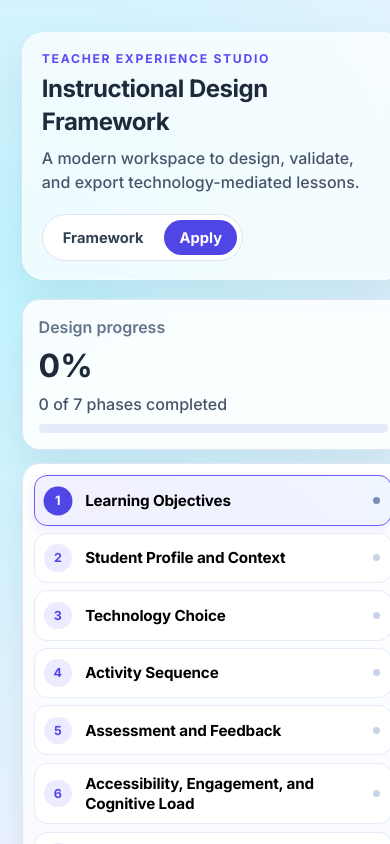
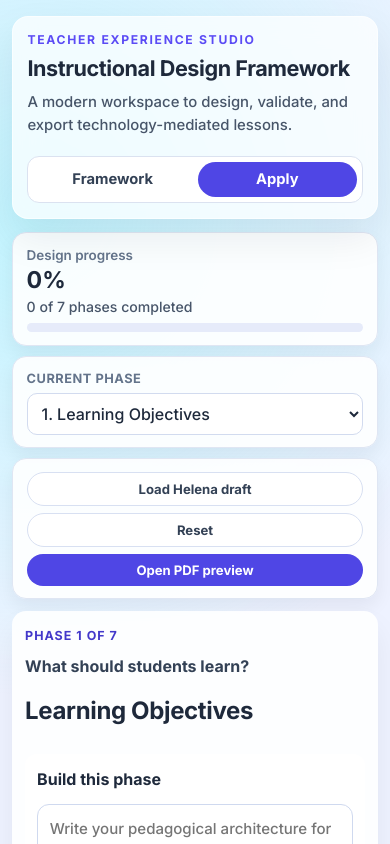
Before and after one commit to rutecintra/tpack-framework, a React (Vite) app in the folder teacher-framework/: page / in a window 390 px wide. Both pictures are taken after a click on the button "Apply". Shown: the top 844 px of the page. Built offline with nearby package versions, Linux system fonts and the light colour scheme.

Commit message:
feat: mobile friendly

```diff
--- a/teacher-framework/src/App.css
+++ b/teacher-framework/src/App.css
@@ -66,6 +66,7 @@
 .mode-picker {
   display: inline-flex;
   gap: 0.35rem;
+  flex-wrap: wrap;
   border-radius: 999px;
   padding: 0.3rem;
   background: #ffffff;
@@ -198,14 +199,14 @@
 .phase-index {
   margin: 0;
   font-size: 0.78rem;
-  color: #64748b;
+  color: #6366f1;
   font-weight: 700;
   text-transform: uppercase;
   letter-spacing: 0.08em;
 }
 
 .center-card .phase-index {
-  color: #2563eb;
+  color: #4338ca;
 }
 
 .macro {
@@ -281,6 +282,7 @@
 .framework-dots {
   display: flex;
   justify-content: center;
+  flex-wrap: wrap;
   gap: 0.48rem;
 }
 
@@ -304,10 +306,18 @@
   background: #60a5fa;
 }
 
+.framework-mobile-nav {
+  display: none;
+}
+
 .studio {
   display: grid;
   grid-template-columns: 310px minmax(0, 1fr);
   gap: 1rem;
+}
+
+.apply-mobile-panel {
+  display: none;
 }
 
 .studio-sidebar {
@@ -473,7 +483,7 @@
 }
 
 .stage-header .phase-index {
-  color: #5b4bf5;
+  color: #4338ca;
 }
 
 .stage-layout {
@@ -599,6 +609,7 @@
   margin-top: 1.15rem;
   display: flex;
   justify-content: space-between;
+  gap: 0.7rem;
 }
 
 .wizard-nav button {
@@ -640,12 +651,19 @@
 }
 
 @media (max-width: 820px) {
+  .app-shell {
+    padding: 1rem 0.75rem 1.4rem;
+    gap: 0.8rem;
+  }
+
   .topbar {
     flex-direction: column;
+    padding: 0.95rem 0.9rem;
+    border-radius: 16px;
   }
 
   .topbar h1 {
-    font-size: 1.5rem;
+    font-size: 1.35rem;
   }
 
   .intro-strip {
@@ -654,24 +672,247 @@
 
   .framework-spotlight {
     padding: 0.75rem;
+    border-radius: 16px;
   }
 
   .framework-carousel {
-    grid-template-columns: minmax(100px, 0.8fr) minmax(0, 1.55fr) minmax(100px, 0.8fr);
-    gap: 0.55rem;
+    grid-template-columns: 1fr;
+    gap: 0.7rem;
+  }
+
+  .side-card {
+    display: none;
   }
 
   .center-card {
-    min-height: 520px;
-    padding: 1rem;
+    min-height: auto;
+    padding: 1rem 0.95rem;
+    transform: none;
   }
 
-  .side-card {
-    min-height: 430px;
-    padding: 0.75rem;
+  .center-card h3 {
+    font-size: 1.12rem;
   }
 
-  .side-card h3 {
-    font-size: 0.92rem;
+  .framework-mobile-nav {
+    display: grid;
+    grid-template-columns: minmax(0, 1fr) auto minmax(0, 1fr);
+    align-items: center;
+    gap: 0.5rem;
+  }
+
+  .framework-mobile-nav p {
+    margin: 0;
+    font-size: 0.84rem;
+    color: #334155;
+    font-weight: 600;
+    text-align: center;
+    white-space: nowrap;
+  }
+
+  .framework-mobile-nav button {
+    border: 1px solid #d3dcf2;
+    background: #fff;
+    border-radius: 999px;
+    padding: 0.5rem 0.68rem;
+    font-weight: 630;
+    font-size: 0.84rem;
+    color: #334155;
+  }
+
+  .framework-mobile-nav button:last-child {
+    justify-self: end;
+  }
+
+  .studio {
+    gap: 0.75rem;
+  }
+
+  .studio-sidebar {
+    display: none;
+  }
+
+  .apply-mobile-panel {
+    display: grid;
+    gap: 0.62rem;
+  }
+
+  .apply-mobile-progress,
+  .apply-mobile-phase-picker,
+  .apply-mobile-actions {
+    border-radius: 14px;
+    border: 1px solid #dfe6f3;
+    background: rgba(255, 255, 255, 0.9);
+    box-shadow: 0 8px 18px rgba(15, 23, 42, 0.06);
+    padding: 0.8rem 0.85rem;
+  }
+
+  .apply-mobile-progress {
+    display: grid;
+    gap: 0.25rem;
+  }
+
+  .apply-mobile-progress p {
+    margin: 0;
+    color: #64748b;
+    font-weight: 600;
+    font-size: 0.84rem;
+  }
+
+  .apply-mobile-progress strong {
+    font-size: 1.45rem;
+    line-height: 1.05;
+  }
+
+  .apply-mobile-progress span {
+    color: #475569;
+    font-size: 0.88rem;
+  }
+
+  .apply-mobile-phase-picker {
+    display: grid;
+    gap: 0.36rem;
+  }
+
+  .apply-mobile-phase-picker label {
+    font-size: 0.8rem;
+    font-weight: 700;
+    text-transform: uppercase;
+    letter-spacing: 0.04em;
+    color: #64748b;
+  }
+
+  .apply-mobile-phase-picker select {
+    width: 100%;
+    border: 1px solid #d2dbef;
+    border-radius: 10px;
+    padding: 0.55rem 0.62rem;
+    font: inherit;
+    color: #1e293b;
+    background: #fff;
+  }
+
+  .apply-mobile-actions {
+    display: grid;
+    grid-template-columns: repeat(2, minmax(0, 1fr));
+    gap: 0.42rem;
+  }
+
+  .apply-mobile-actions button {
+    border: 1px solid #d8e0f2;
+    background: #fff;
+    border-radius: 999px;
+    padding: 0.5rem 0.7rem;
+    font-weight: 630;
+    color: #334155;
+    font-size: 0.82rem;
+  }
+
+  .apply-mobile-actions button:last-child {
+    grid-column: 1 / -1;
+    border: none;
+    background: #4f46e5;
+    color: #fff;
+  }
+
+  .stage-card {
+    padding: 0.95rem 0.82rem;
+    border-radius: 14px;
+  }
+
+  .stage-header {
+    margin-bottom: 0.82rem;
+    gap: 0.3rem;
+  }
+
+  .stage-main {
+    padding: 0.85rem 0.75rem;
+    border-radius: 12px;
+  }
+
+  .stage-main textarea {
+    min-height: 190px;
+    padding: 0.72rem;
+    font-size: 0.94rem;
+  }
+
+  .helper-line {
+    margin-top: 0.48rem;
+    font-size: 0.84rem;
+  }
+
+  .inline-checklist {
+    margin-top: 0.45rem;
+    padding: 0.45rem 0.2rem 0;
+  }
+
+  .inline-checklist li,
+  .stage-support li {
+    margin-bottom: 0.45rem;
+  }
+
+  .stage-support details {
+    padding: 0.5rem 0.58rem;
+  }
+
+  .wizard-nav {
+    margin-top: 0.85rem;
+    display: grid;
+    grid-template-columns: 1fr;
+    gap: 0.5rem;
+  }
+
+  .wizard-nav button {
+    width: 100%;
+    padding: 0.68rem 0.82rem;
+    font-size: 0.9rem;
   }
 }
+
+@media (max-width: 640px) {
+  .mode-picker {
+    width: 100%;
+    display: grid;
+    grid-template-columns: 1fr 1fr;
+    border-radius: 12px;
+  }
+
+  .mode-picker button {
+    width: 100%;
+  }
+
+  .subtitle {
+    font-size: 0.93rem;
+  }
+
+  .phase-card {
+    border-radius: 14px;
+    padding: 0.92rem 0.88rem;
+  }
+
+  .center-card p,
+  .center-card li {
+    font-size: 0.93rem;
+  }
+
+  .framework-dots button.active {
+    width: 1.35rem;
+  }
+
+  .apply-mobile-actions {
+    grid-template-columns: 1fr;
+  }
+
+  .apply-mobile-actions button:last-child {
+    grid-column: auto;
+  }
+
+  .stage-support summary {
+    font-size: 0.9rem;
+  }
+
+  .stage-support p,
+  .stage-support li {
+    font-size: 0.86rem;
+  }
+}
--- a/teacher-framework/src/App.jsx
+++ b/teacher-framework/src/App.jsx
@@ -371,60 +371,74 @@ function App() {
 
     const pageWidth = doc.internal.pageSize.getWidth()
     const pageHeight = doc.internal.pageSize.getHeight()
-    const marginX = 44
+    const marginX = 60
     const maxWidth = pageWidth - marginX * 2
-    const bottomMargin = 48
-    let cursorY = 52
+    const bottomMargin = 56
+    let cursorY = 64
 
-    const ensurePageSpace = (neededHeight = 16) => {
+    const ensurePageSpace = (neededHeight = 24) => {
       if (cursorY + neededHeight > pageHeight - bottomMargin) {
         doc.addPage()
-        cursorY = 52
+        cursorY = 64
       }
     }
 
     const writeLine = (text, options = {}) => {
-      const { fontSize = 11, bold = false, gapAfter = 8 } = options
+      const { fontSize = 12, bold = false, gapAfter = 12, lineHeight = fontSize + 6 } = options
       doc.setFont('helvetica', bold ? 'bold' : 'normal')
       doc.setFontSize(fontSize)
       const lines = doc.splitTextToSize(text, maxWidth)
-      const estimatedHeight = lines.length * (fontSize + 2)
+      const estimatedHeight = lines.length * lineHeight
       ensurePageSpace(estimatedHeight + gapAfter)
       doc.text(lines, marginX, cursorY)
       cursorY += estimatedHeight + gapAfter
     }
 
-    writeLine('Instructional Design Framework Report', { fontSize: 16, bold: true, gapAfter: 6 })
+    const drawSeparator = (gapBefore = 12, gapAfter = 22) => {
+      ensurePageSpace(gapBefore + gapAfter + 8)
+      cursorY += gapBefore
+      doc.setDrawColor(203, 213, 225)
+      doc.setLineWidth(0.8)
+      doc.line(marginX, cursorY, pageWidth - marginX, cursorY)
+      cursorY += gapAfter
+    }
+
+    writeLine('Instructional Design Framework Report', { fontSize: 18, bold: true, gapAfter: 12 })
     writeLine(
       `Generated on ${new Date().toLocaleDateString('en-US')} at ${new Date().toLocaleTimeString(
         'en-US',
       )}.`,
-      { fontSize: 10, gapAfter: 16 },
+      { fontSize: 11, gapAfter: 22, lineHeight: 18 },
     )
+    drawSeparator(0, 28)
 
     phases.forEach((phase, index) => {
-      writeLine(`Phase ${index + 1}: ${phase.title}`, { fontSize: 13, bold: true, gapAfter: 6 })
-      writeLine(`Macro question: ${phase.macroQuestion}`, { fontSize: 11, gapAfter: 4 })
-      writeLine(`Directed question: ${phase.directedQuestion}`, { fontSize: 11, gapAfter: 6 })
+      writeLine(`Phase ${index + 1}: ${phase.title}`, { fontSize: 15, bold: true, gapAfter: 12 })
+      writeLine(`Macro question: ${phase.macroQuestion}`, { fontSize: 12, gapAfter: 10 })
+      writeLine(`Directed question: ${phase.directedQuestion}`, { fontSize: 12, gapAfter: 12 })
       writeLine(
         `Teacher architecture: ${
           applyData[phase.id].plan.trim() || 'Not filled yet.'
         }`,
-        { fontSize: 11, gapAfter: 6 },
+        { fontSize: 12, gapAfter: 12 },
       )
 
       const checklistText =
         applyData[phase.id].selectedChecklist.length > 0
           ? applyData[phase.id].selectedChecklist.join(' | ')
           : 'No checklist item selected.'
-      writeLine(`Checked decisions: ${checklistText}`, { fontSize: 11, gapAfter: 6 })
+      writeLine(`Checked decisions: ${checklistText}`, { fontSize: 12, gapAfter: 12 })
 
-      writeLine('ABNT references:', { fontSize: 11, bold: true, gapAfter: 4 })
-      phase.references.forEach((reference) => {
-        writeLine(`- ${reference.abnt}`, { fontSize: 10, gapAfter: 2 })
-        writeLine(`Source link: ${reference.link}`, { fontSize: 10, gapAfter: 5 })
+      writeLine('ABNT references:', { fontSize: 10, bold: true, gapAfter: 5, lineHeight: 15 })
+      phase.references.forEach((reference, referenceIndex) => {
+        writeLine(`Reference ${referenceIndex + 1}: ${reference.abnt}`, {
+          fontSize: 11,
+          gapAfter: 2,
+          lineHeight: 17,
+        })
+        writeLine(`Source link: ${reference.link}`, { fontSize: 11, gapAfter: 2, lineHeight: 17 })
       })
-      writeLine('', { fontSize: 10, gapAfter: 8 })
+      drawSeparator(6, 24)
     })
 
     const blobUrl = doc.output('bloburl')
@@ -566,6 +580,18 @@ function App() {
               </article>
             </div>
 
+            <div className="framework-mobile-nav" aria-label="Mobile framework navigation">
+              <button type="button" onClick={goFrameworkLeft} aria-label="Go to previous phase">
+                Previous
+              </button>
+              <p>
+                Phase {frameworkPhaseIndex + 1} of {phases.length}
+              </p>
+              <button type="button" onClick={goFrameworkRight} aria-label="Go to next phase">
+                Next
+              </button>
+            </div>
+
             <div className="framework-dots" aria-label="Framework phase navigation">
               {phases.map((phase, index) => (
                 <button
@@ -584,6 +610,46 @@ function App() {
 
       {mode === 'apply' && (
         <section className="studio">
+          <div className="apply-mobile-panel">
+            <div className="apply-mobile-progress">
+              <p>Design progress</p>
+              <strong>{completion.percentage}%</strong>
+              <span>
+                {completion.completed} of {completion.total} phases completed
+              </span>
+              <div className="wizard-track" aria-hidden="true">
+                <span className="wizard-fill" style={{ width: `${completion.percentage}%` }} />
+              </div>
+            </div>
+
+            <div className="apply-mobile-phase-picker">
+              <label htmlFor="mobile-phase-picker">Current phase</label>
+              <select
+                id="mobile-phase-picker"
+                value={currentPhaseIndex}
+                onChange={(event) => setCurrentPhaseIndex(Number(event.target.value))}
+              >
+                {phases.map((phase, index) => (
+                  <option key={phase.id} value={index}>
+                    {index + 1}. {phase.title}
+                  </option>
+                ))}
+              </select>
+            </div>
+
+            <div className="apply-mobile-actions">
+              <button type="button" onClick={loadExamples}>
+                Load Helena draft
+              </button>
+              <button type="button" onClick={clearApply}>
+                Reset
+              </button>
+              <button type="button" onClick={openPdfPreview}>
+                Open PDF preview
+              </button>
+            </div>
+          </div>
+
           <aside className="studio-sidebar">
             <div className="progress-card">
               <p>Design progress</p>
```
